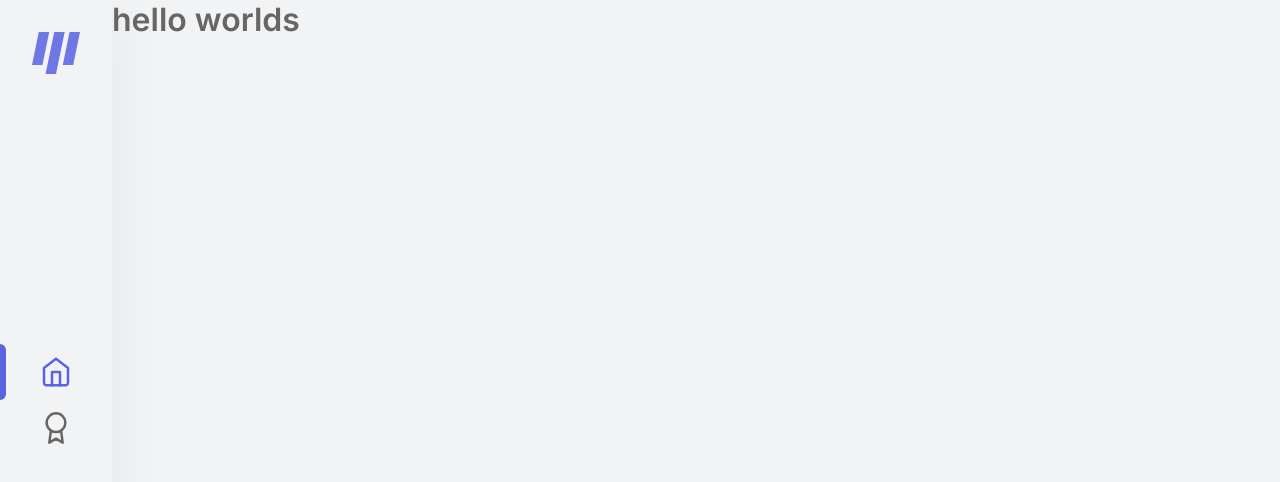
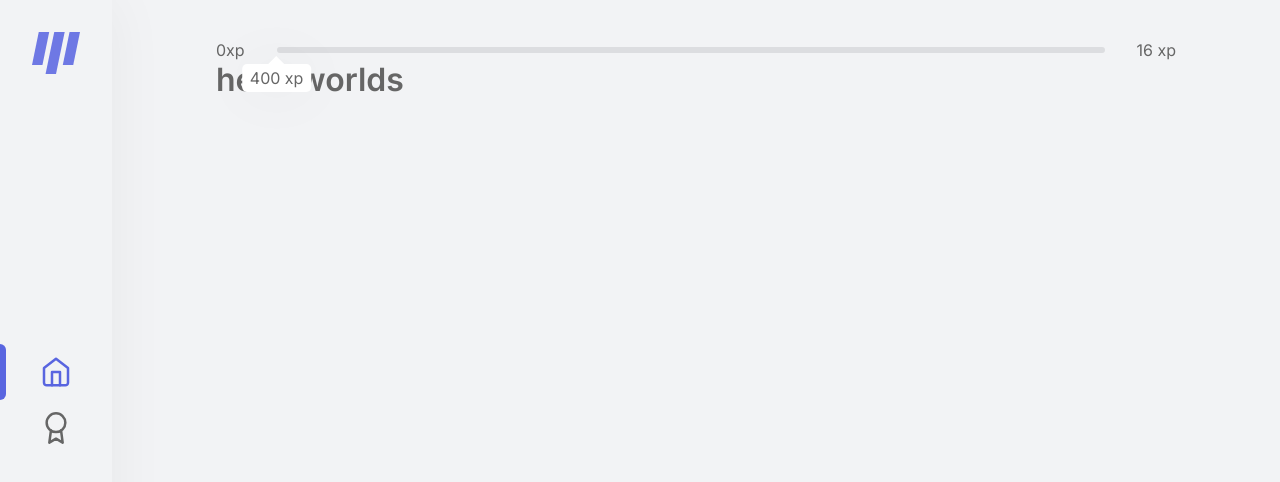
Before and after one commit to JaquesBoeno/MoveIt-2.0, a React (Vite) app: page /countdown in a window 1280 px wide. Shown: the top 482 px of the page. Built offline with nearby package versions, Linux system fonts and the light colour scheme.

Commit message:
experience bar added

```diff
--- /dev/null
+++ b/src/components/ExperienceBar/index.tsx
@@ -0,0 +1,31 @@
+import React from 'react'
+
+import './styles.scss'
+
+const ExperienceBar: React.FC = () => {
+  const CurrentLevel = 0
+  const CurrentExperience = 0
+  const ExperienceToNextLevel = Math.pow((CurrentLevel + 1) * 4, 2)
+  const CurrentExperiencePercent =
+    (CurrentExperience / ExperienceToNextLevel) * 100
+  return (
+    <div id="ExperienceBar">
+      <span className="current-xp">0xp</span>
+      <div className="bar">
+        <div
+          className="current-xp-bar"
+          style={{ width: `${CurrentExperiencePercent}%` }}
+        ></div>
+        <span
+          className="current-xp-text"
+          style={{ left: `${CurrentExperiencePercent}%` }}
+        >
+          400 xp
+        </span>
+      </div>
+      <span className="next-xp">{ExperienceToNextLevel} xp</span>
+    </div>
+  )
+}
+
+export { ExperienceBar }
--- /dev/null
+++ b/src/components/ExperienceBar/styles.scss
@@ -0,0 +1,60 @@
+#ExperienceBar {
+  --height-bar: 0.4rem;
+  width: 100%;
+  display: flex;
+  justify-content: space-between;
+  align-items: center;
+
+  .current-xp {
+    margin-right: 2rem;
+  }
+
+  .next-xp {
+    margin-left: 2rem;
+  }
+
+  .bar {
+    background-color: var(--gray-line);
+    flex: 1;
+    height: var(--height-bar);
+    border-radius: 1rem;
+    position: relative;
+
+    .current-xp-bar {
+      height: var(--height-bar);
+      border-radius: 1rem;
+      width: 40%;
+      background-color: var(--green);
+      position: absolute;
+      transition: var(--transition-time) width;
+    }
+
+    .current-xp-text {
+      position: absolute;
+      top: 12px;
+      transform: translateX(-50%);
+      background-color: var(--white);
+      box-shadow: 0 0 60px rgba(0, 0, 0, 0.05);
+      padding: 0.25rem 0.5rem;
+      border-radius: 0.3rem;
+      white-space: nowrap;
+      margin-top: 0.3rem;
+      left: 0;
+      transition: var(--transition-time) left;
+
+      &:before {
+        content: '';
+        display: inline-block;
+
+        border-left: 10px solid transparent;
+        border-right: 10px solid transparent;
+        border-bottom: 10px solid #fff;
+        position: absolute;
+        left: 50%;
+        transform: translateX(-50%);
+        top: -0.45rem;
+      }
+    }
+  }
+
+}
--- a/src/pages/countdown/index.tsx
+++ b/src/pages/countdown/index.tsx
@@ -1,10 +1,12 @@
 import React from 'react'
 
 import './styles.scss'
+import { ExperienceBar } from '../../components/ExperienceBar'
 
 const Countdown: React.FC = () => {
   return (
     <div id="Countdown">
+      <ExperienceBar />
       <h1>hello worlds</h1>
     </div>
   )
--- a/src/pages/countdown/styles.scss
+++ b/src/pages/countdown/styles.scss
@@ -1,5 +1,6 @@
 #Countdown {
-  width: 100%;
+  padding-top: 2.5rem;
+  width: 75%;
   overflow-x: hidden;
-
+  margin: 0 auto;
 }
```
